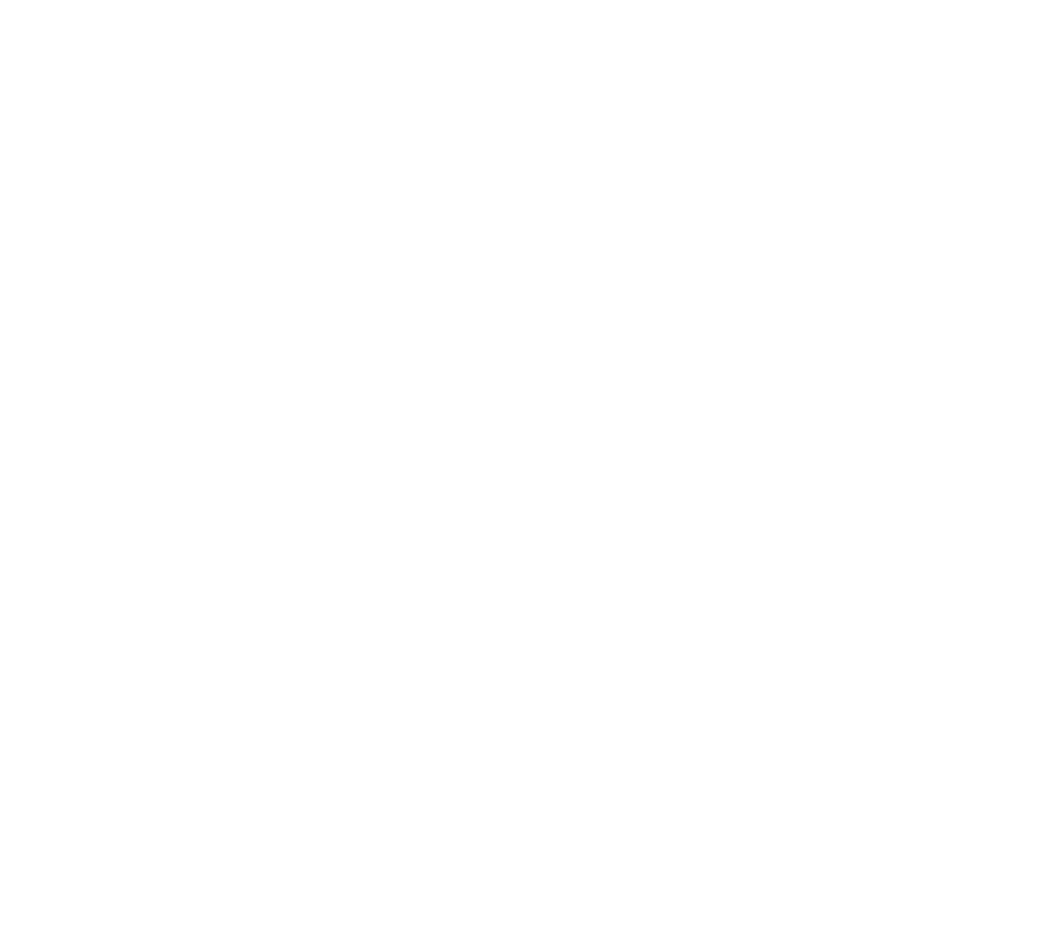
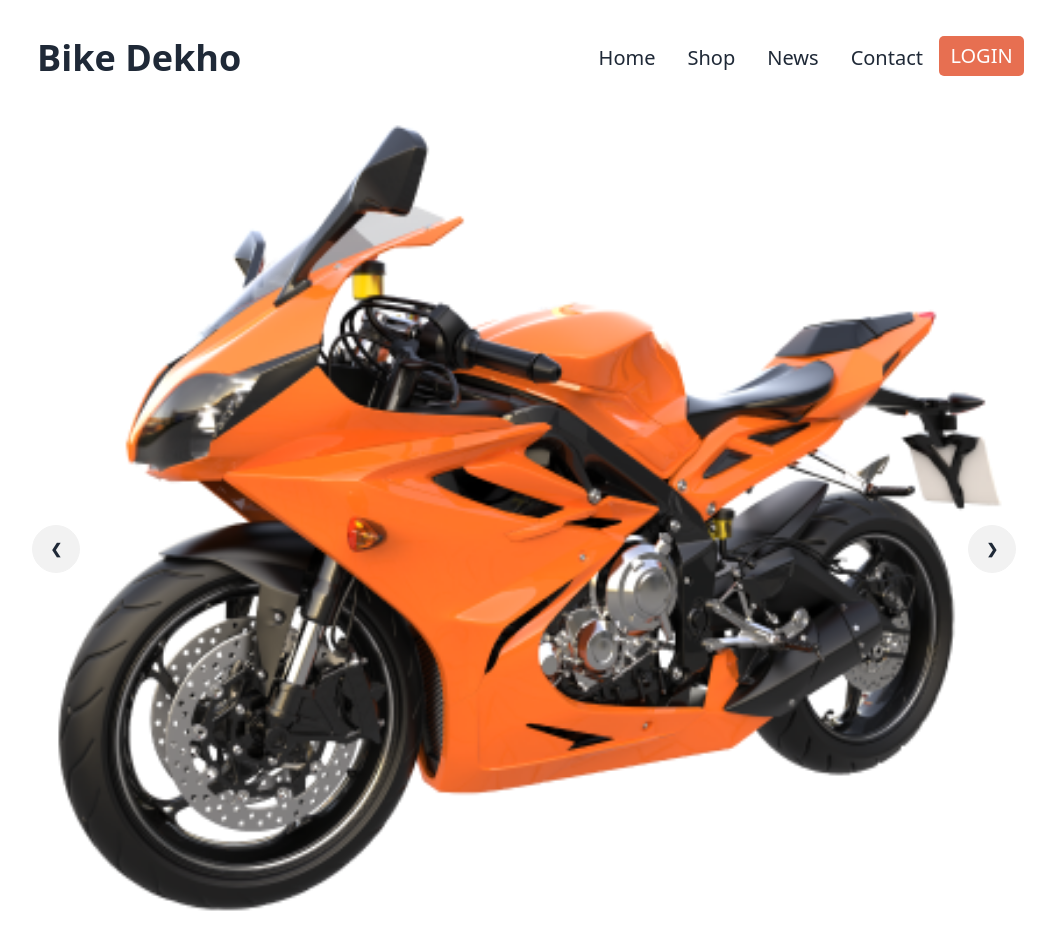
Before and after one commit to wwwshoaib/biker-zone-with-daisyui, a plain HTML site: page index.html in a window 1280 px wide. Shown: the whole page, without its empty margins (116-1171 px from the left). Before the commit the page ends 800 px from the top, so only its background shows below. Drawn offline with nearby package versions, Linux system fonts and the light colour scheme.

Commit message:
navbar added

```diff
--- a/index.html
+++ b/index.html
@@ -1,11 +1,90 @@
 <!DOCTYPE html>
 <html lang="en">
+
 <head>
     <meta charset="UTF-8">
     <meta name="viewport" content="width=device-width, initial-scale=1.0">
+    <link rel="shortcut icon" href="images/icons/favicon.png" type="image/x-icon">
+    <!-- tailwind -->
+    <link href="https://cdn.jsdelivr.net/npm/daisyui@3.7.3/dist/full.css" rel="stylesheet" type="text/css" />
+    <script src="https://cdn.tailwindcss.com"></script>
     <title>biker-zone-with-daisyui</title>
+    <style>
+        .bike-btn {
+            border-radius: 5px;
+            background: #E76F51;
+            height: 40px;
+            width: 85px;
+            color: white;
+        }
+
+    </style>
 </head>
+
 <body>
+    <header class="px-0 md:px-32">
+        <!-- navbar -->
+        <nav>
+            <div class="navbar bg-base-100 flex flex-col lg:flex-row  justify-between my-10 md:my-5">
+                <div class="navbar-start">
+                    <a class="btn btn-ghost normal-case text-4xl">Bike Dekho</a>
+                </div>
+                <div>
+                    <ul class="menu menu-horizontal px-1 text-xs md:text-xl">
+                        <li><a>Home</a></li>
+                        <li><a>Shop</a></li>
+                        <li><a>News</a></li>
+                        <li><a>Contact</a></li>
+                        <button class="bike-btn uppercase text-xs md:text-xl">Login</button>
+                    </ul>
+                </div>
+            </div>
+        </nav>
+        <!-- slider -->
+        <div>
+            <div class="carousel w-full">
+                <div id="slide1" class="carousel-item relative w-full">
+                  <img src="images/slider/bike3.png" class="w-full" />
+                  <div class="absolute flex justify-between transform -translate-y-1/2 left-5 right-5 top-1/2">
+                    <a href="#slide4" class="btn btn-circle">❮</a>
+                    <a href="#slide2" class="btn btn-circle">❯</a>
+                  </div>
+                </div>
+                <div id="slide2" class="carousel-item relative w-full">
+                  <img src="images/slider/bike1.png" class="w-full" />
+                  <div class="absolute flex justify-between transform -translate-y-1/2 left-5 right-5 top-1/2">
+                    <a href="#slide1" class="btn btn-circle">❮</a>
+                    <a href="#slide3" class="btn btn-circle">❯</a>
+                  </div>
+                </div>
+                <div id="slide3" class="carousel-item relative w-full">
+                  <img src="images/slider/bike2.png" class="w-full" />
+                  <div class="absolute flex justify-between transform -translate-y-1/2 left-5 right-5 top-1/2">
+                    <a href="#slide2" class="btn btn-circle">❮</a>
+                    <a href="#slide4" class="btn btn-circle">❯</a>
+                  </div>
+                </div>
+                <div id="slide4" class="carousel-item relative w-full">
+                  <img src="images/slider/bike4.png" class="w-full" />
+                  <div class="absolute flex justify-between transform -translate-y-1/2 left-5 right-5 top-1/2">
+                    <a href="#slide3" class="btn btn-circle">❮</a>
+                    <a href="#slide1" class="btn btn-circle">❯</a>
+                  </div>
+                </div>
+              </div>
+
+        </div>
+
+    </header>
+
+    <main>
+
+    </main>
+
+    <footer>
+
+    </footer>
 
 </body>
+
 </html>
--- /dev/null
+++ b/tailwind.config.js
@@ -0,0 +1,8 @@
+/** @type {import('tailwindcss').Config} */
+module.exports = {
+    content: ["./src/**/*.{html,js}"],
+    theme: {
+      extend: {},
+    },
+    plugins: [],
+  }
```
Also changed, not shown: images/icons/favicon.png (added).
